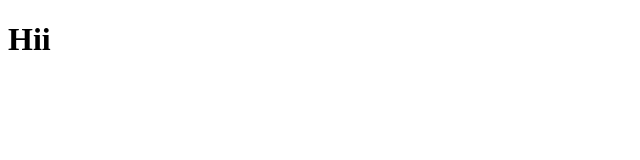
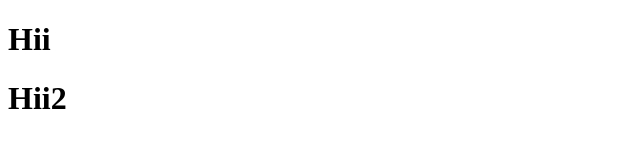
Before and after one commit to amitgupta9977/github-practice-session, a plain HTML site: page index.html in a window 1280 px wide. Shown: the whole page, without its empty margins (0-640 px from the left). Drawn offline with Linux system fonts and the light colour scheme.

Commit message:
new H1 added

```diff
--- a/index.html
+++ b/index.html
@@ -8,5 +8,6 @@
 </head>
 <body>
     <h1>Hii</h1>
+    <h1>Hii2</h1>
 </body>
 </html>
```
